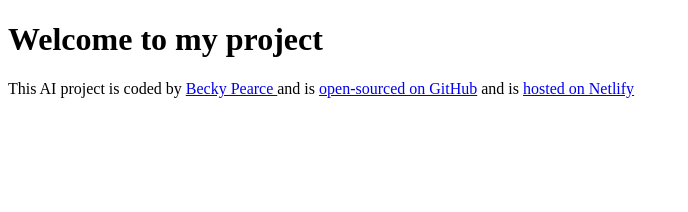
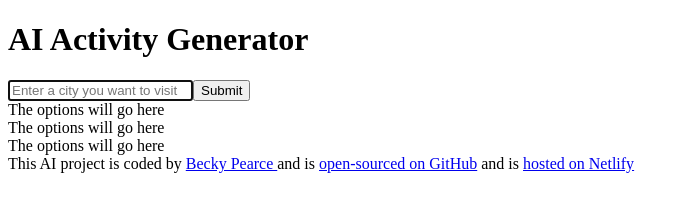
Before and after one commit to BexCdz/AI-generator, a plain HTML site: page index.html in a window 1280 px wide. Shown: the whole page, without its empty margins (0-688 px from the left). Drawn offline with Linux system fonts and the light colour scheme.

Commit message:
Removed CSS and added the basic HTML structure

```diff
--- a/index.html
+++ b/index.html
@@ -4,10 +4,28 @@
     <meta charset="UTF-8" />
     <meta name="viewport" content="width=device-width, initial-scale=1.0" />
     <link rel="stylesheet" href="src/styles.css" />
-    <title>AI Generator</title>
+    <title>AI Activity Generator</title>
   </head>
   <body>
-    <h1>Welcome to my project</h1>
+    <header>
+      <h1>AI Activity Generator</h1>
+    </header>
+    <main>
+      <form>
+        <input
+          type="text"
+          placeholder="Enter a city you want to visit"
+          autofocus
+          required
+          autocomplete="off"
+        /><input type="submit" />
+      </form>
+      <div>
+        The options will go here<br />
+        The options will go here <br />
+        The options will go here
+      </div>
+    </main>
     <footer>
       This AI project is coded by
       <a href="https://github.com/BexCdz" target="blank">Becky Pearce </a> and
@@ -16,7 +34,7 @@
         open-sourced on GitHub</a
       >
       and is
-      <a href="https://phrasal-verb.netlify.app/" target="blank">
+      <a href="https://whats2do.netlify.app/" target="blank">
         hosted on Netlify</a
       >
     </footer>
```
